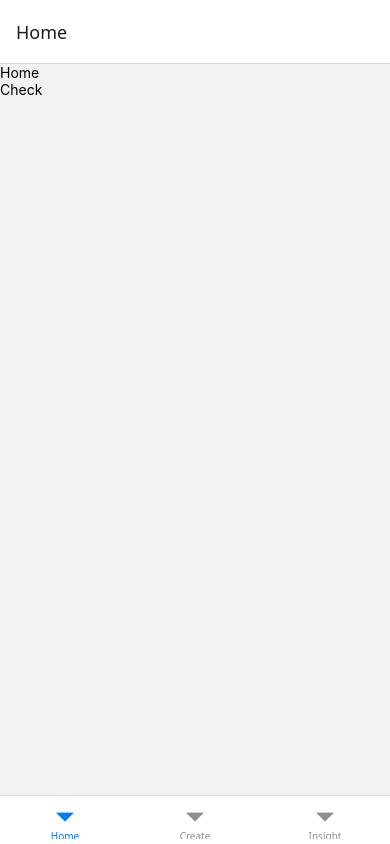
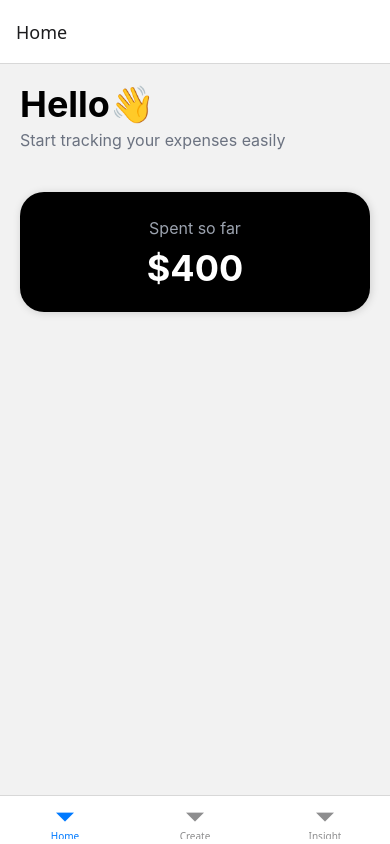
Before and after one commit to ArfatChowdhury/react-native-expense-tracker, a React Native app: screen /Home in a window 390 px wide. Built offline with nearby package versions, Linux system fonts and the light colour scheme.

Commit message:
design home screnn

```diff
--- a/src/screens/Home.jsx
+++ b/src/screens/Home.jsx
@@ -1,13 +1,19 @@
 import { StyleSheet, Text, TouchableOpacity, View } from 'react-native'
 import React from 'react'
+import tailwind from 'twrnc'
 
-const Home = ({navigation}) => {
+const Home = ({ navigation }) => {
   return (
-    <View>
-      <Text>Home</Text>
-      <TouchableOpacity onPress={() =>  navigation.navigate('Check')}>
-        <Text>Check</Text>
-      </TouchableOpacity>
+    <View style={tailwind`px-5`}>
+
+      <View style={tailwind` pt-5 pb-5`}>
+        <Text style={tailwind`text-4xl font-bold`}>Hello👋</Text>
+        <Text style={tailwind`text-base text-gray-500 mt-1`}>Start tracking your expenses easily</Text>
+      </View>
+      <View style={tailwind`bg-black rounded-3xl p-6 my-5 items-center shadow-lg`}>
+          <Text style={tailwind`text-base text-gray-400`}>Spent so far</Text>
+          <Text style={tailwind`text-base text-white text-4xl mt-2 font-bold`}>$400</Text>
+      </View>
     </View>
   )
 }
```
